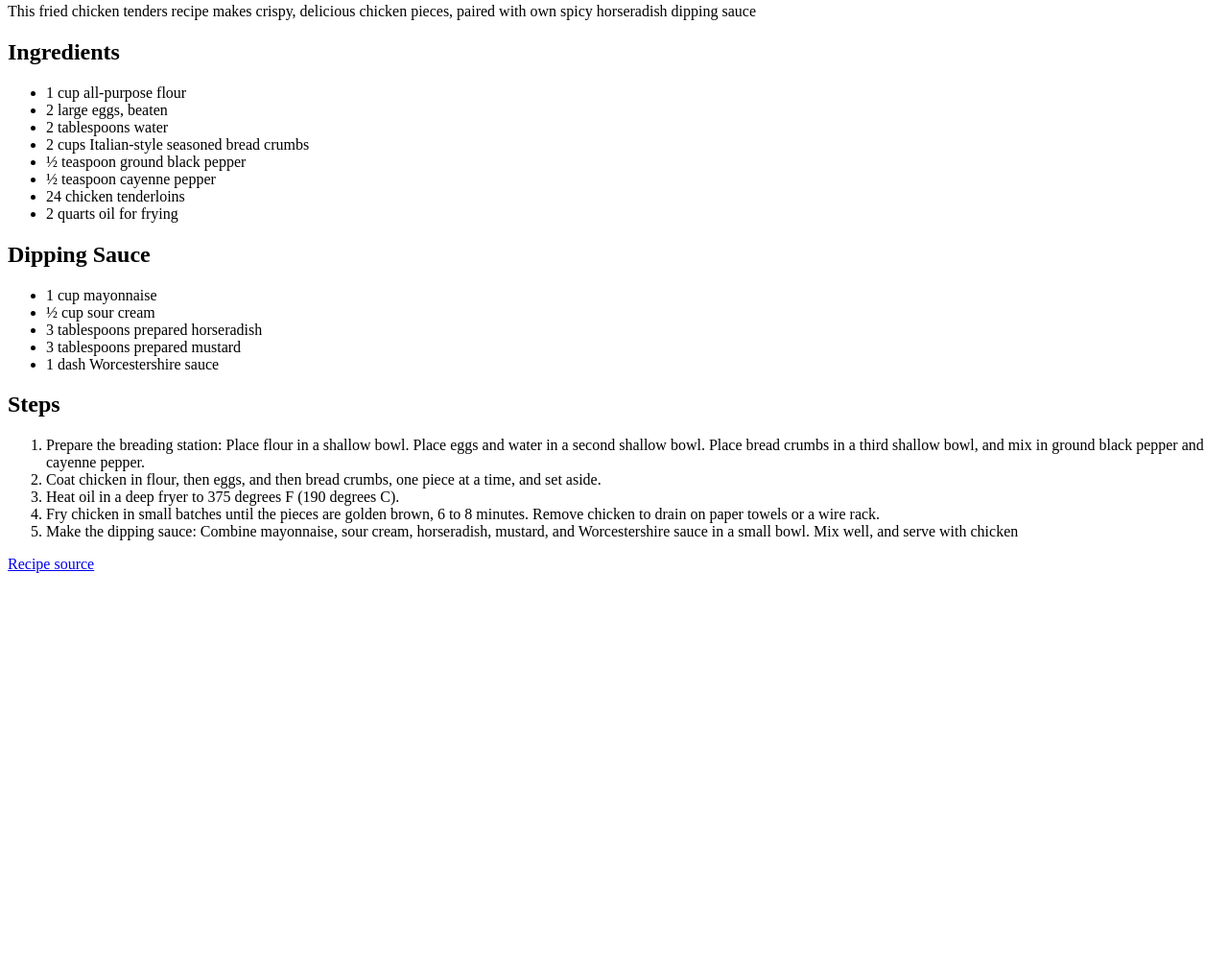
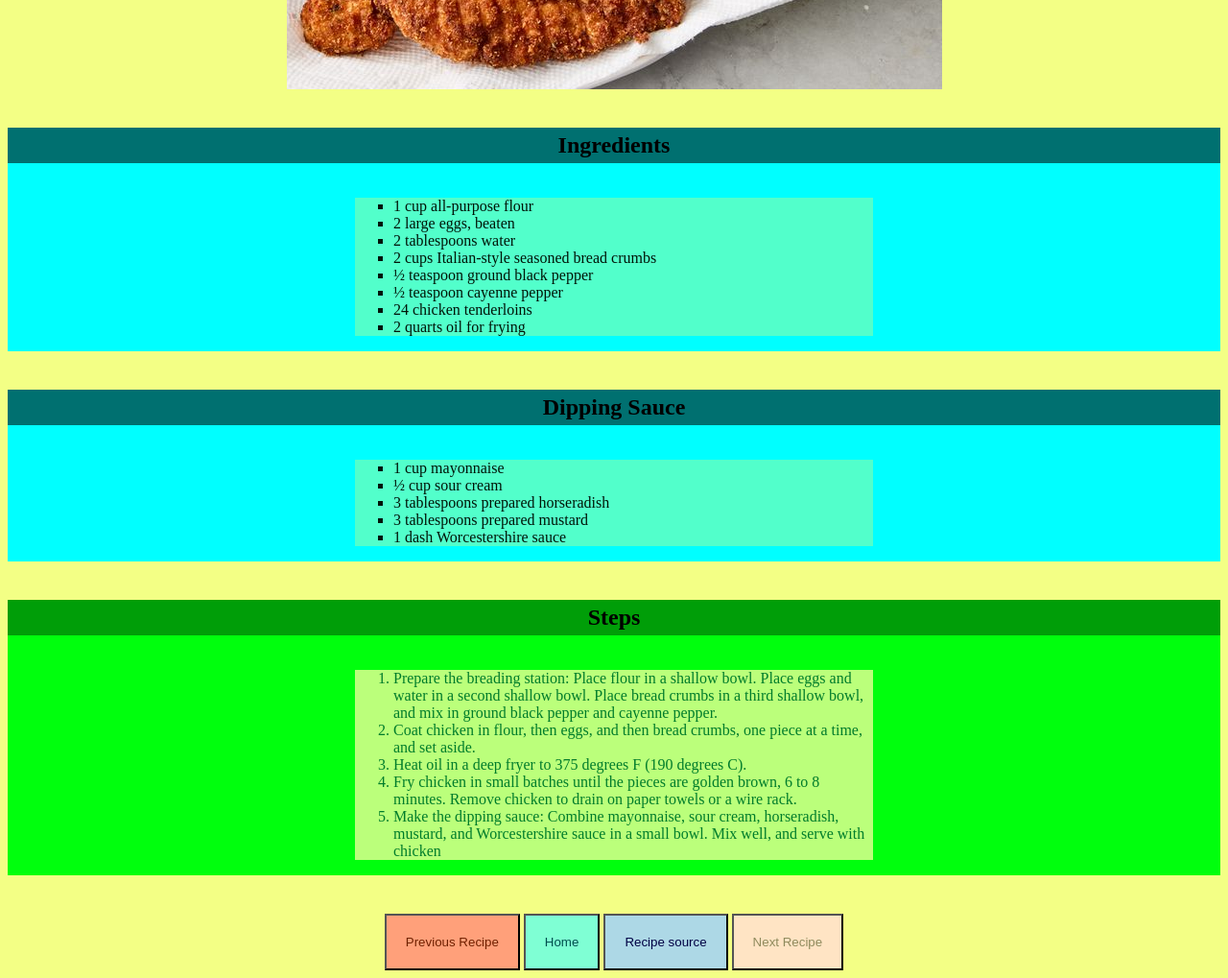
Before and after one commit to Nochi12/odin-recipes, a plain HTML site: page recipes/fried_chicken_tenders.html in a window 1280 px wide. Shown: the part 635-1654 px from the top of the page at 96% size. Before the commit the page ends 1240 px from the top, so only its background shows below. Drawn offline with Linux system fonts and the light colour scheme.

Commit message:
Added css to 3 recipe
-Updated link from text to button
-create a separate css folder
-corrected a spelling mistake
-moved the home button from top to bottom
-Rename all of recipe to remove capitalize
-added next previous recipe button
-added back colors to text and buttons
-align all items to middle
-move description below header

```diff
--- /dev/null
+++ b/css/recipe.css
@@ -0,0 +1,126 @@
+body
+{
+    background-color: hsl(66, 100%, 76%);
+    box-sizing: border-box;
+    font-family: "Times New Roman", Times, serif;
+}
+
+.header
+{
+    background-color: rgb(15, 235, 15);
+    text-align: center;
+    width: 500px;
+    margin: 40px auto;
+    padding: 20px;
+}
+
+.des
+{
+    background-color: azure;
+    color: rgb(0, 79, 105) ;
+    text-align: center;
+    padding: 10px;
+    font-size: 18px;
+}
+.photo1
+{
+    display: block;
+    width: auto;
+    margin: 0 auto;
+    margin-bottom: 40px;
+}
+
+.ingredients
+{
+    text-align: center;
+    background-color: aqua;
+    margin-bottom: 40px;
+ }
+.ingredients h2
+{
+    background-color: rgb(0, 112, 112);
+    padding: 5px;
+}
+
+.list_ingredient, ul
+{
+    list-style: square;
+    text-align: left;
+    display: inline-block;
+    background-color: rgb(82, 255, 203);
+    width: 500px;
+    color: rgb(0, 20, 7);
+}
+
+
+.steps
+{
+    text-align: center;
+    background-color: rgb(0, 255, 13);
+    margin-bottom: 40px;
+}
+.steps h2
+{
+    background-color: rgb(0, 158, 8);
+    padding: 5px;
+}
+.list_steps
+{
+
+    text-align: left;
+    display: inline-block;
+    background-color: rgb(187, 255, 123);
+    width: 500px;
+    color: rgb(0, 124, 43);
+
+}
+
+.bottom_button
+{
+    text-align: center;
+
+}
+.bottom_button button
+{
+    padding: 20px;
+}
+.button1
+{
+    background-color: aquamarine;
+    color: rgb(0, 78, 78);
+}
+
+.button1:hover
+{
+    background-color: rgb(0, 107, 71);
+}
+.button2
+
+{
+    background-color:lightblue ;
+    color: rgb(0, 1, 68);
+}
+.button2:hover
+{
+   background-color:rgb(0, 73, 97) ;
+}
+
+.button3
+{
+    background-color: #ffe4c4;
+    color: #8f8a5d;
+}
+
+.button3:hover
+{
+    background-color: #e7b578
+}
+.button4
+{
+    background-color: lightsalmon;
+    color: rgb(112, 32, 0);
+}
+.button4:hover
+{
+    background-color: salmon;
+}
--- a/recipes/Fried_Chicken_Tenders.html
+++ b/recipes/fried_chicken_tenders.html
@@ -3,25 +3,32 @@
 <html>
     <meta charset="UTF-8">
     <title>Fried Chicken Tenders</title>
+    <link rel="stylesheet" href="../css/recipe.css">
+
 <head>
 
 </head>
 
 <body>
 
-    <a href="../index.html">home</a>
 
-    <h1>Fried Chicken Tenders</h1>
-    <img src="../photo/chicken.jpg" alt="Fried Chicken">
 
-    <p>
+
+    <h1 class="header">Fried Chicken Tenders</h1>
+
+
+    <p class="des">
         This fried chicken tenders recipe makes crispy, delicious chicken pieces,
         paired with own spicy horseradish dipping sauce
     </p>
 
-    <h2>Ingredients</h2>
+    <img class="photo1" src="../photo/chicken.jpg" alt="Fried Chicken">
 
-    <ul>
+<div class="ingredients">
+
+    <h2 >Ingredients</h2>
+
+    <ul class="list_ingredient">
         <li>1 cup all-purpose flour</li>
         <li>2 large eggs, beaten</li>
         <li>2 tablespoons water</li>
@@ -32,9 +39,12 @@
         <li>2 quarts oil for frying</li>
     </ul>
 
-    <h2>Dipping Sauce</h2>
+</div>
 
-    <ul>
+<div class="ingredients">
+    <h2 >Dipping Sauce</h2>
+
+    <ul class="list_ingredient">
         <li>1 cup mayonnaise</li>
         <li>½ cup sour cream</li>
         <li>3 tablespoons prepared horseradish</li>
@@ -42,9 +52,12 @@
         <li>1 dash Worcestershire sauce</li>
     </ul>
 
+</div>
+
+<div class="steps">
     <h2>Steps</h2>
 
-    <ol>
+    <ol class="list_steps">
         <li>
             Prepare the breading station: Place flour in a shallow bowl.
             Place eggs and water in a second shallow bowl. Place bread
@@ -64,7 +77,14 @@
             and Worcestershire sauce in a small bowl. Mix well, and serve with chicken
         </li>
     </ol>
+</div>
 
-    <a href="https://www.allrecipes.com/recipe/16669/fried-chicken-tenders/" target="_blank" rel="noreferrer">Recipe source</a>
+<div class="bottom_button">
+    <a href="./pork_sinigang.html"><button class="button4">Previous Recipe</button></a>
+    <a href="../index.html"><button class="button1">Home</button></a>
+    <a href="https://www.allrecipes.com/recipe/16669/fried-chicken-tenders/" target="_blank" rel="noreferrer"><button class="button2">Recipe source</button></a>
+    <a href="./chocolate_crinkle_cookies.html"><button class="button3">Next Recipe</button></a>
+</div>
+
 </body>
 </html>
```
Also changed, not shown: index.html (+4 -4 lines), recipes/Pork_Sinigang.html (deleted, +0 -52 lines), recipes/chocolate_crinkle_cookies.html (renamed from recipes/Chocolate_Crinkle_Cookies.html, +19 -8 lines), recipes/pork_sinigang.html (added, +67 -0 lines), css/style.css (renamed from style.css).
